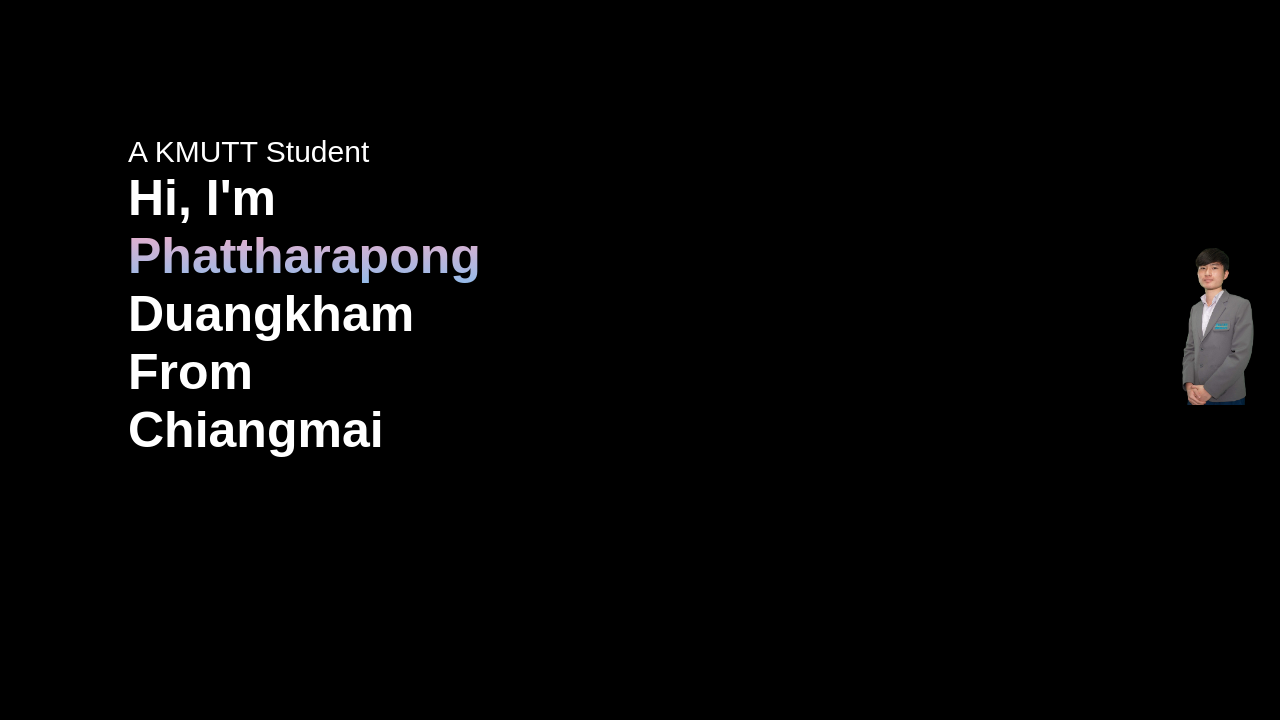
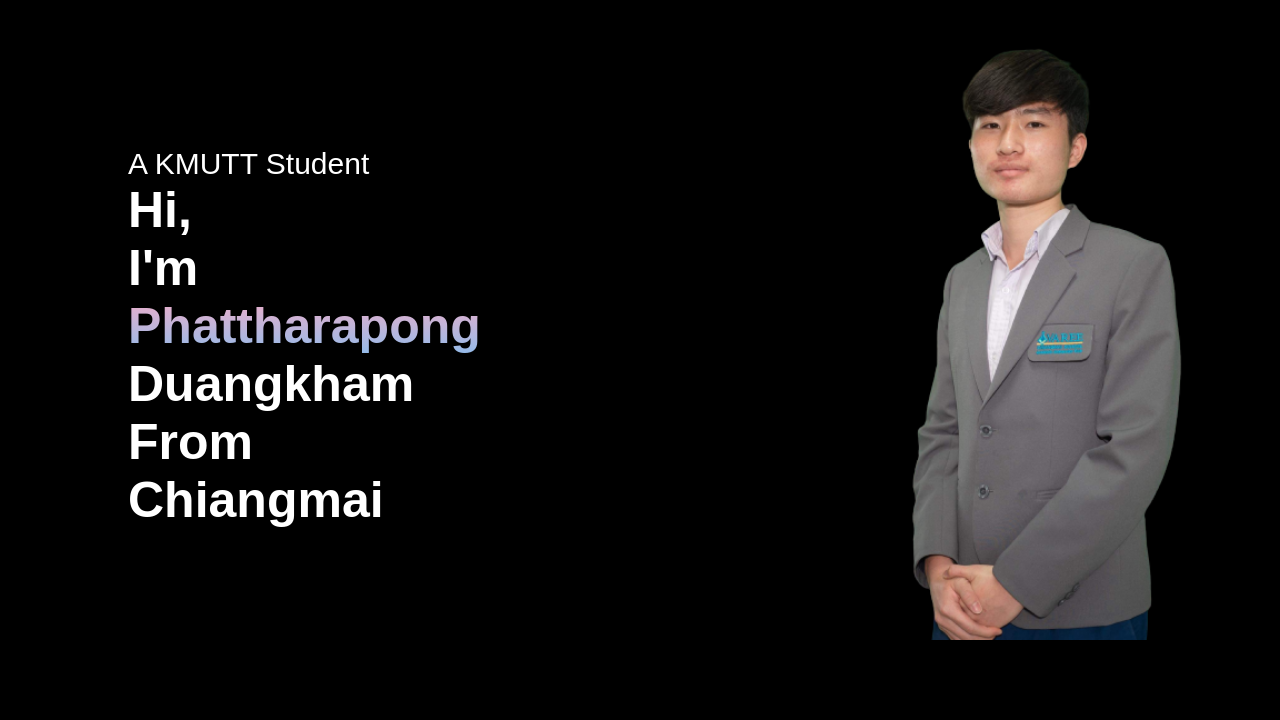
Before and after one commit to Phattharyu/cpe101, a plain HTML site: page index.html in a window 1280 px wide. Shown: the part 80-800 px from the top of the page. Drawn offline with Linux system fonts and the light colour scheme.

Commit message:
change pic

```diff
--- a/index.html
+++ b/index.html
@@ -37,6 +37,7 @@
 
                 </div>
             </div>
+            <img src="images/IMG_0697-removebg-preview copy.png">
         </div>
         <!--------------  about  ------------->
         <div id="about">
--- a/style.css
+++ b/style.css
@@ -11,16 +11,12 @@ body{
 #header{
     width: 100%;
     height: 100vh;
-    background-image: url(images/IMG_0697-removebg-preview\ copy.png);
-    background-size: 10%;
-    background-position: right;
-    background-repeat: no-repeat;
+    display: flex;
 }
 .container{
     padding: 10px 10%;
     color :#fff;
 }
-
 #navbar {
     margin-right: 50px;
     position: fixed;
@@ -61,7 +57,9 @@ nav ul li{
     list-style: none;
     margin: 10px 20px;
 }
-
+.header-text img{
+    margin-left: auto;
+}
 nav ul li a{
     color: #fff;
     text-decoration: none;
@@ -83,6 +81,7 @@ nav ul li a::after{
     margin-top: 20%;
     font-size: 30px;
     overflow: hidden;
+    margin-top: 40%;
 }
 
 @keyframes typing{
@@ -93,6 +92,11 @@ nav ul li a::after{
     animation: typing 4s steps(40,end) infinite;
     font-weight: bold;
     font-size: 50px;
+}
+#header img{
+    margin-top: auto;
+    margin-bottom: auto;
+    height: 80%;
 }
 /*------------about------------*/
 #about{/*tag with id*/
@@ -184,7 +188,7 @@ nav ul li a::after{
     display: grid;
     grid-template-columns: repeat(auto-fit,minmax(250px,1fr));
     grid-gap: 40px;
-    margin-top: 20px;
+    margin-top: 50px;
 }
 .work{
     border-radius: 10px;
@@ -244,7 +248,7 @@ nav ul li a::after{
     color: #fff;
     justify-content: space-between;
     align-items: stretch;
-    padding-top: 10%;
+    padding-top: 0%;
 }
 .right-section, .left-section{
     flex: 1;
```
